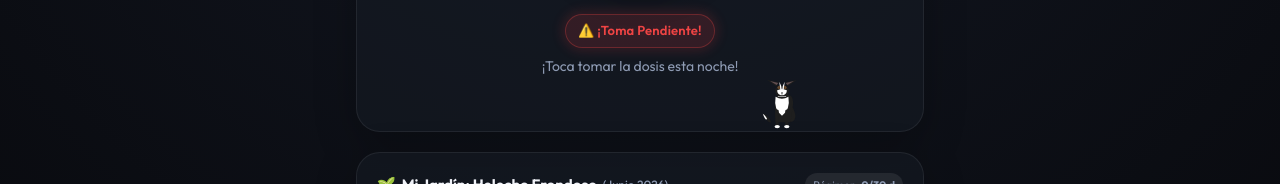
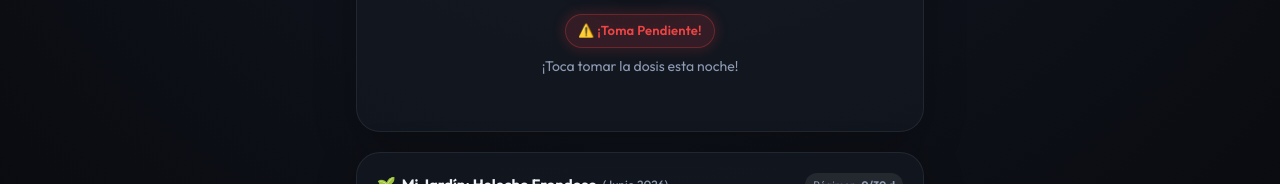
Before and after one commit to mrtngo/pill-tracker, a React (Vite) app: page / in a window 1280 px wide. Shown: the part 424-608 px from the top of the page. Built offline with nearby package versions, Linux system fonts and the light colour scheme; no server answers.

Commit message:
style: temporarily hide virtual pet Coby from the dashboard

```diff
--- a/src/components/Dashboard.jsx
+++ b/src/components/Dashboard.jsx
@@ -275,10 +275,10 @@ export default function Dashboard({
         </div>
 
         {/* Coby the Border Collie Pet */}
-        <DashboardPet
+        {/* <DashboardPet
           isTakenToday={isTakenToday}
           isDue={isDue}
-        />
+        /> */}
       </div>
 
       {/* Cozy Garden Component */}
```
